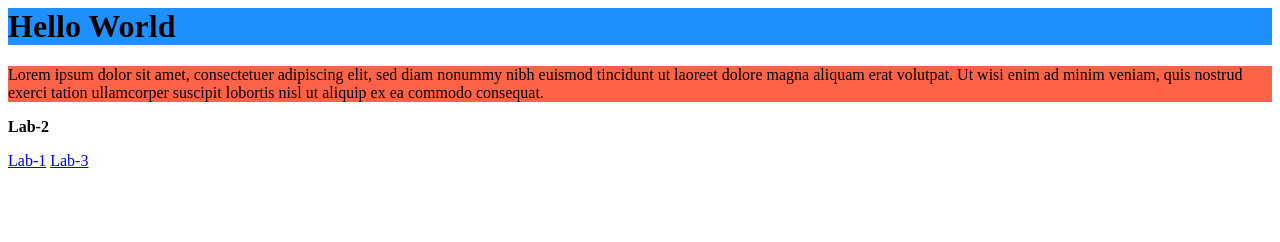
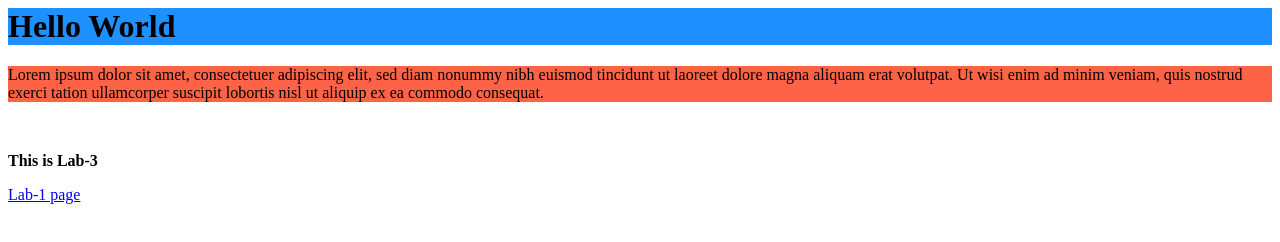
Before and after one commit to Nilesh132/css, a plain HTML site: page index.html in a window 1280 px wide. Drawn offline with Linux system fonts and the light colour scheme.

Commit message:
html and css

```diff
--- a/index.html
+++ b/index.html
@@ -7,9 +7,9 @@
 Lorem ipsum dolor sit amet, consectetuer adipiscing elit, sed diam nonummy nibh euismod tincidunt ut laoreet dolore magna aliquam erat volutpat.
 Ut wisi enim ad minim veniam, quis nostrud exerci tation ullamcorper suscipit lobortis nisl ut aliquip ex ea commodo consequat.
 </p>
-  <p><b>Lab-2</b></p>
-  <a href="https://nilesh132.github.io/Hellowebpage/">Lab-1</a>
-  <a href="https://nilesh132.github.io/Simple-Form/">Lab-3</a>
+  <br>
+   <p><b>This is Lab-3</b></p>
+  <a href="https://nilesh132.github.io/Simple-Form/">Lab-1 page</a>
 
 </body>
 </html>
```
